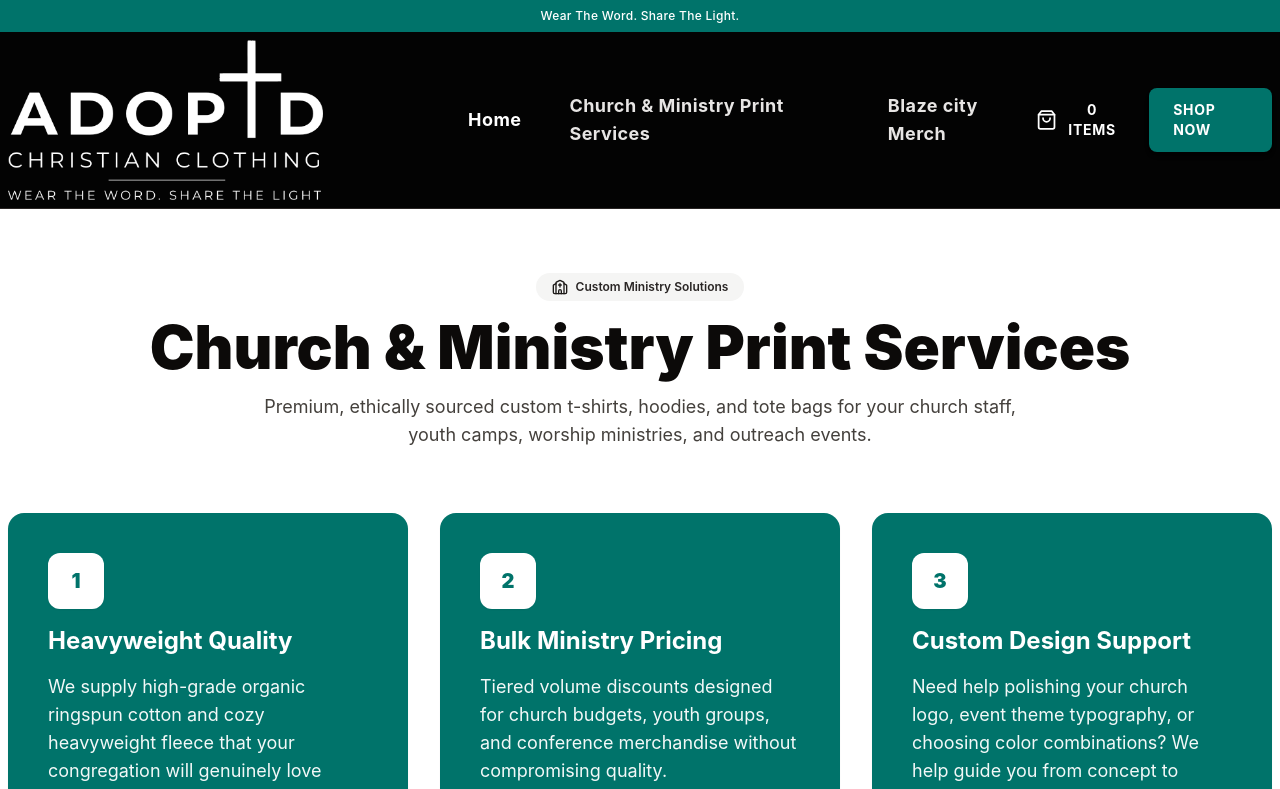
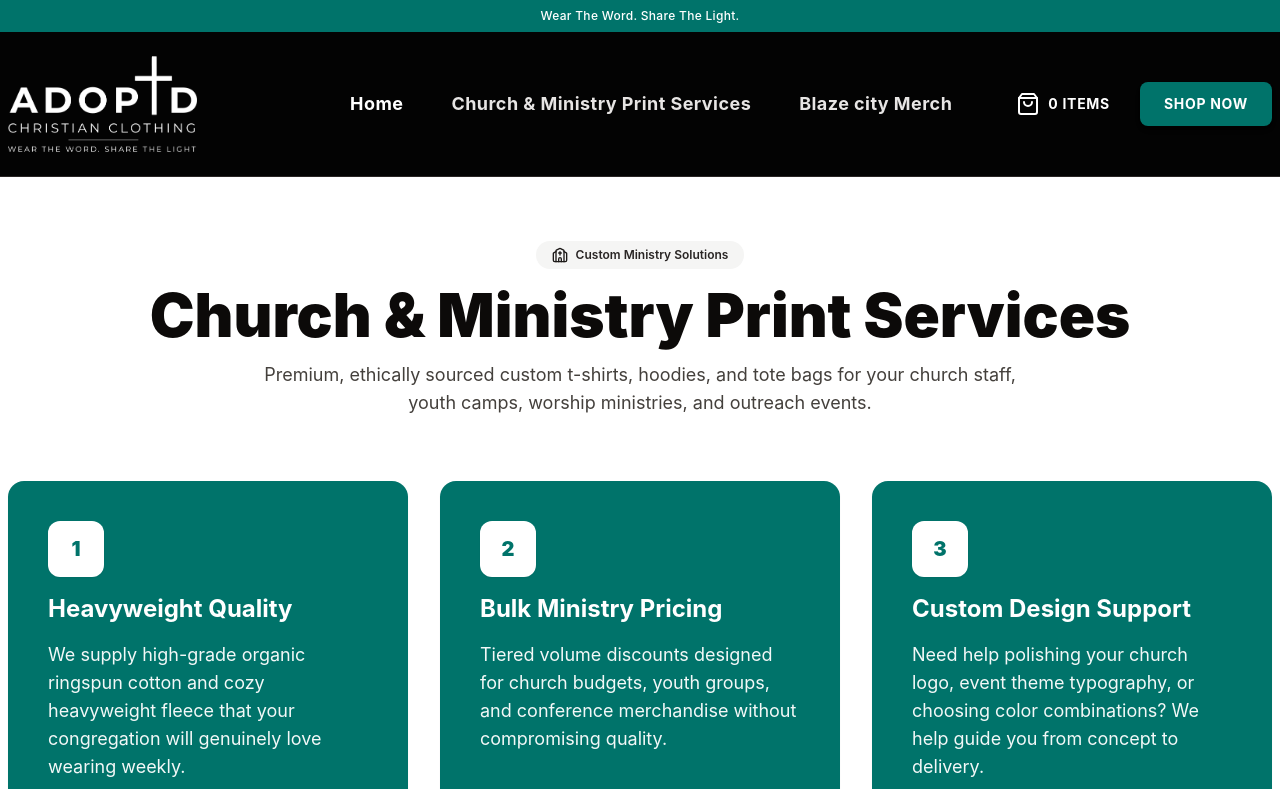
Before and after one commit to adoptd/adoptd-clothing-web, a Next.js app: page /church-print-services in a window 1280 px wide. Shown: the top 789 px of the page. Built offline with nearby package versions, Linux system fonts and the light colour scheme; no server answers.

Commit message:
Apply 15% top and bottom header padding and rebalance Navbar logo dimensions

```diff
--- a/src/components/layout/Navbar.tsx
+++ b/src/components/layout/Navbar.tsx
@@ -32,13 +32,13 @@ export function Navbar({ settings }: NavbarProps) {
       {/* Main Black Header Bar */}
       <div className="bg-[#030303] text-white border-b border-stone-800">
         <div className="max-w-[1680px] mx-auto px-1 sm:px-1.5 lg:px-2">
-          <div className="flex items-center justify-between h-32 sm:h-40 lg:h-44 py-2 sm:py-3">
+          <div className="flex items-center justify-between py-4 sm:py-5 lg:py-6">
 
-            {/* Brand Logo - Maximized & Proportionate */}
+            {/* Brand Logo - Maximized & Proportionate with 15% Vertical Breathing Room */}
             <div className="flex-shrink-0 flex items-center">
               <Link
                 href="/"
-                className="block relative h-28 sm:h-36 lg:h-40 w-60 sm:w-80 lg:w-[460px] focus:outline-none transition-transform hover:opacity-95"
+                className="block relative h-16 sm:h-20 lg:h-24 w-44 sm:w-60 lg:w-72 focus:outline-none transition-transform hover:opacity-95"
                 aria-label="Adoptd Christian Clothing Home"
               >
                 <Image
@@ -47,7 +47,7 @@ export function Navbar({ settings }: NavbarProps) {
                   fill
                   priority
                   className="object-contain object-left"
-                  sizes="(max-width: 640px) 260px, (max-width: 1024px) 380px, 480px"
+                  sizes="(max-width: 640px) 180px, (max-width: 1024px) 260px, 320px"
                 />
               </Link>
             </div>
```
